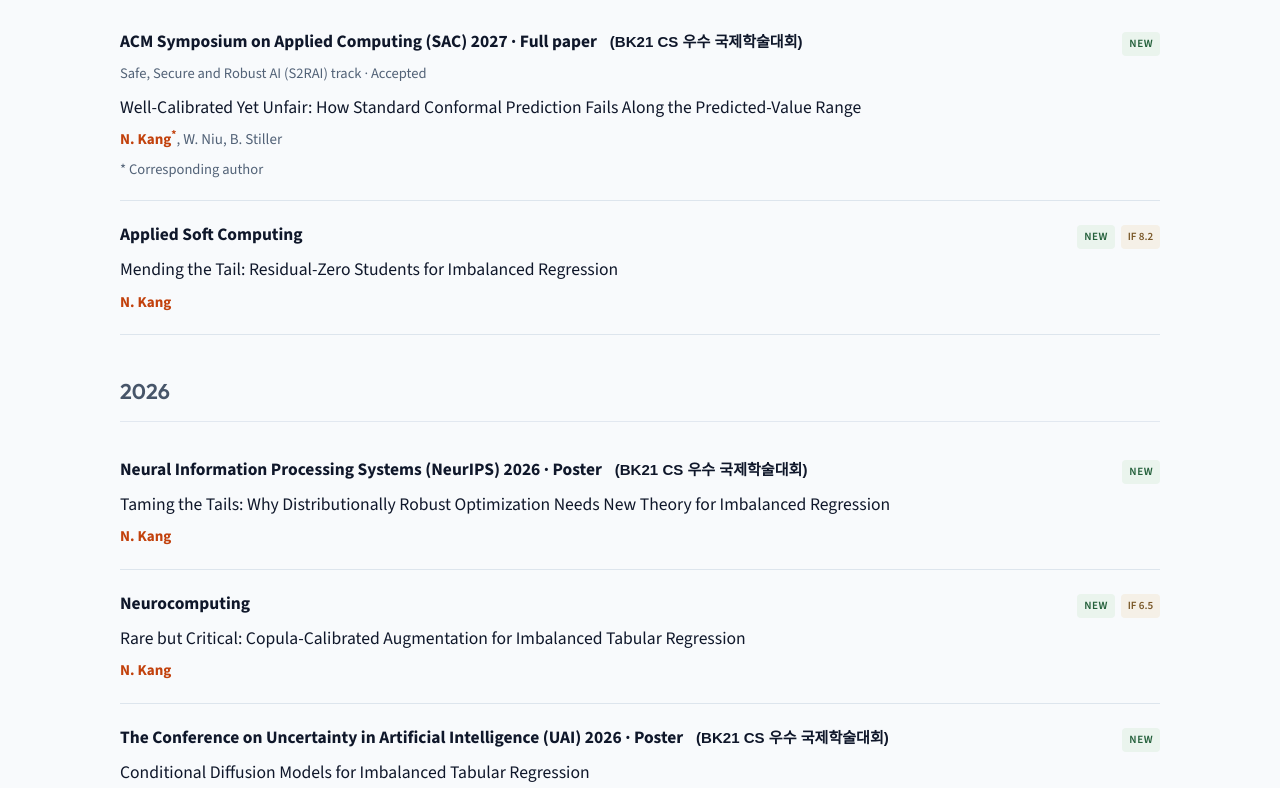
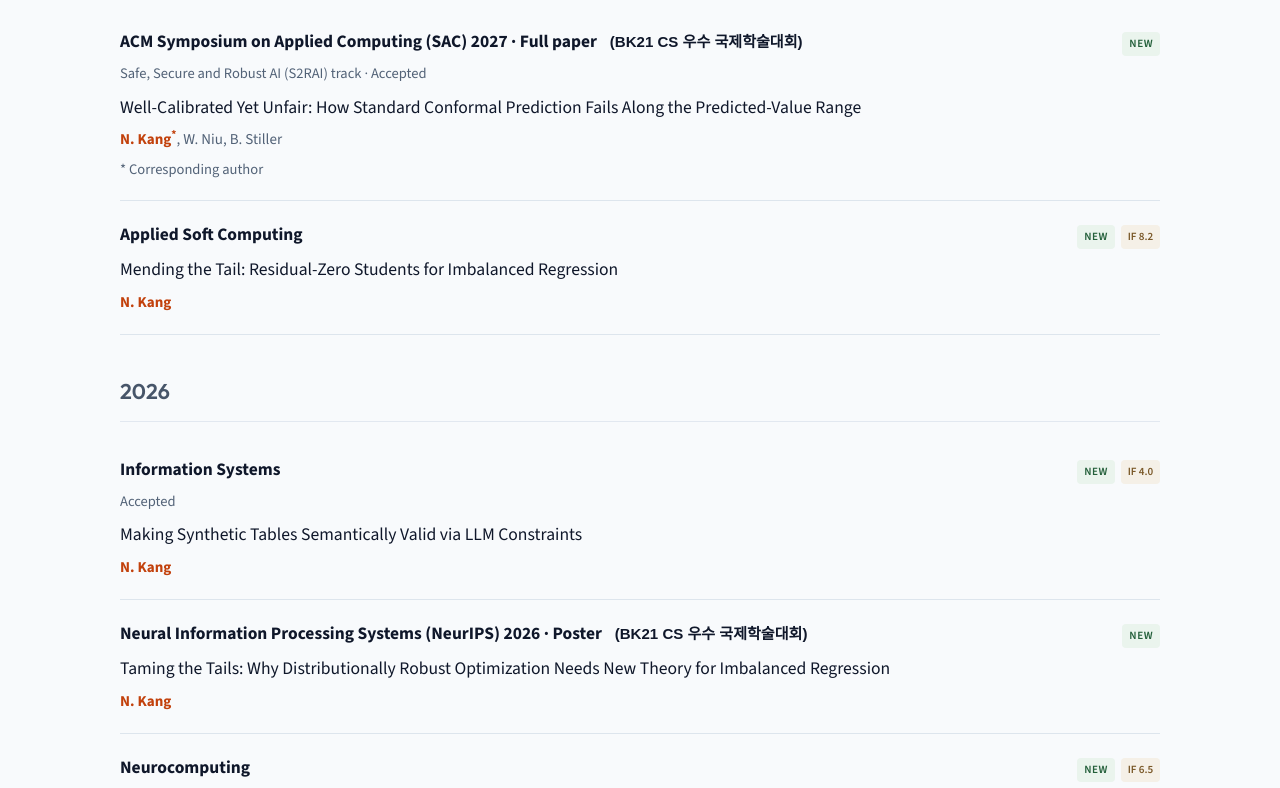
Before and after one commit to nathanielkang/nathanielkang.github.io, a plain HTML site: page publications.html in a window 1280 px wide. Shown: the part 406-1194 px from the top of the page. Drawn offline with nearby package versions, Linux system fonts and the light colour scheme; a web font is replaced by a local one.

Commit message:
Add LLMSynth Information Systems acceptance to Publications.
Co-authored-by: Cursor <cursoragent@cursor.com>

```diff
--- a/publications.html
+++ b/publications.html
@@ -73,6 +73,12 @@
 <p class="pub-authors"><strong class="author-me">N. Kang</strong></p>
 </article>
 <h3 class="pub-year">2026</h3>
+<article class="pub-item" id="llmsynth">
+<div class="pub-meta"><span class="venue">Information Systems</span><span class="pub-badges"><span class="pub-badge pub-badge--new" data-accepted="2026-11-24">New</span><span class="if-badge">IF 4.0</span></span></div>
+<p class="pub-track">Accepted</p>
+<h3 class="pub-title">Making Synthetic Tables Semantically Valid via LLM Constraints</h3>
+<p class="pub-authors"><strong class="author-me">N. Kang</strong></p>
+</article>
 <article class="pub-item">
 <div class="pub-meta"><span class="venue">Neural Information Processing Systems (NeurIPS) 2026 · Poster</span><span class="pub-note" lang="ko">(BK21 CS 우수 국제학술대회)</span><span class="pub-badges"><span class="pub-badge pub-badge--new">New</span></span></div>
 <h3 class="pub-title">Taming the Tails: Why Distributionally Robust Optimization Needs New Theory for Imbalanced Regression</h3>
```
